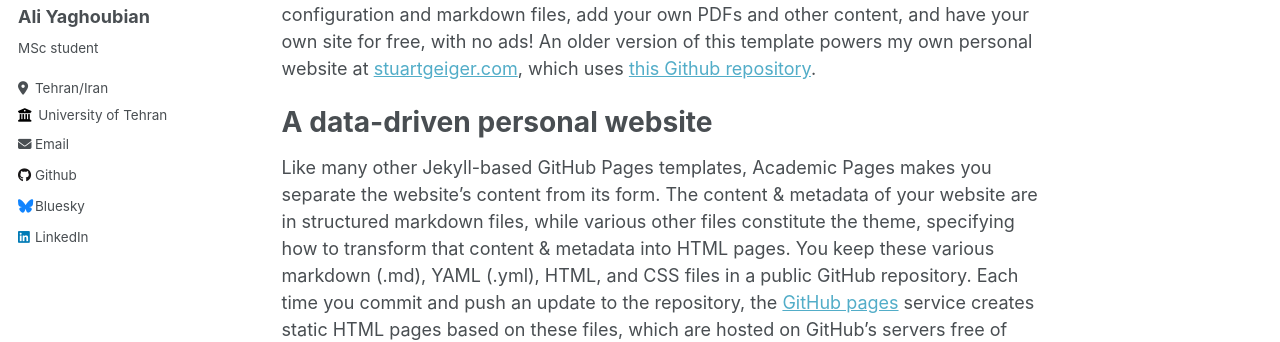
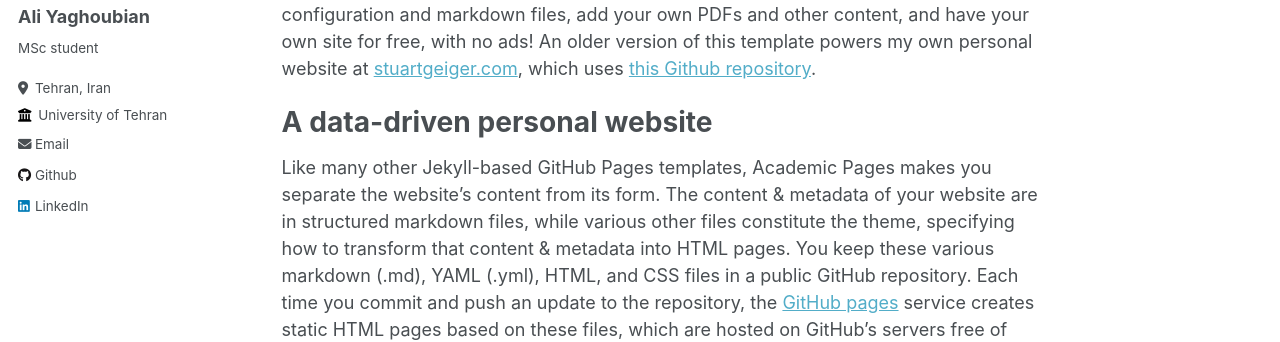
Before and after one commit to aliyaghoobian/aliyaghoobian.github.io, a Jekyll site: the page built from _pages/about.md, in a window 1280 px wide. Shown: the part 364-706 px from the top of the page. Built offline with Jekyll 4.4.1, drawn with Linux system fonts in a browser that asks for light colours.

Commit message:
Update _config.yml

```diff
--- a/_config.yml
+++ b/_config.yml
@@ -25,7 +25,7 @@ author:
   name             : "Ali Yaghoubian"
   pronouns         : # example: "she/her"
   bio              : "MSc student"
-  location         : "Tehran/Iran"
+  location         : "Tehran, Iran"
   employer         : "University of Tehran"
   uri              : # URL
   email            : "aliyaghoubiann@gmail.com"
@@ -48,7 +48,7 @@ author:
   stackoverflow    : # User number or user number and name (i.e., use "1" or "1/jeff-atwood")
 
   # Social media
-  bluesky          : "bsky.app" # Replace this with you Bluesky username
+  bluesky          :
   facebook         : # Username
   flickr           : # Username
   foursquare       : # Username
```
